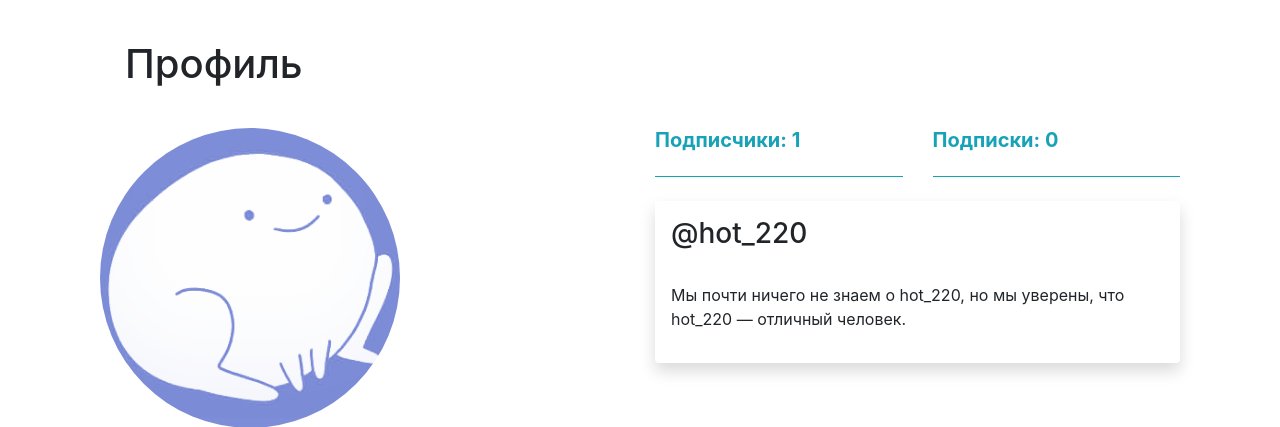
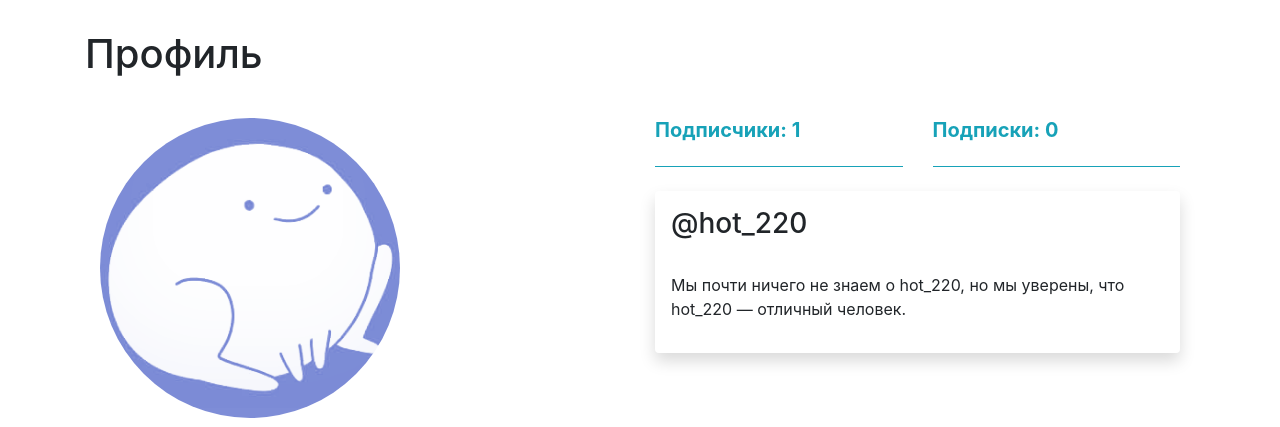
Before and after one commit to vokintru/YandexProject3, a Flask app: a page that uses server/templates/profile.html in a window 1280 px wide. Shown: the part 72-499 px from the top of the page. Run offline with Flask 3, Linux system fonts and the light colour scheme; a user stored in the database is signed in; data comes from the database, SQL or seed files in the repository; some libraries are stand-ins or nearby versions.

Commit message:
поставил margin для h1 по приколу

```diff
--- a/server/static/css/style.css
+++ b/server/static/css/style.css
@@ -0,0 +1,4 @@
+h1 {
+    margin-top: 30px;
+    margin-bottom: 40px
+}
--- a/server/templates/profile.html
+++ b/server/templates/profile.html
@@ -8,7 +8,7 @@
         border-radius: 50%; /* Создание круглого изображения */
     }
 </style>
-<h1 style="margin: 40px">Профиль</h1>
+<h1>Профиль</h1>
 <div class="container">
     <div class="row">
         <div class="col">
```
